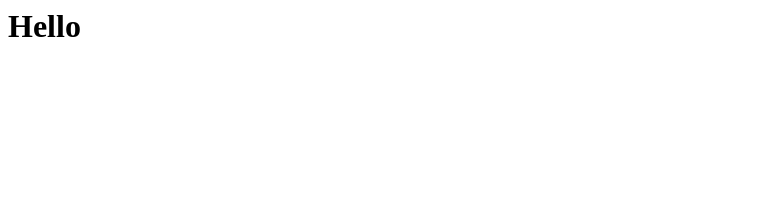
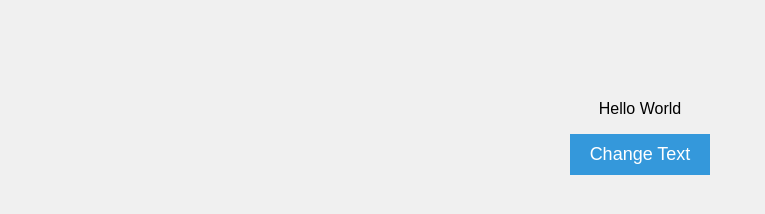
Before and after one commit to sreejithfocaloid/notion-html-test, a plain HTML site: page index.html in a window 1280 px wide. Shown: the whole page, without its empty margins (0-765 px from the left). Drawn offline with Linux system fonts and the light colour scheme.

Commit message:
Update index.html

```diff
--- a/index.html
+++ b/index.html
@@ -1,13 +1,45 @@
-<html>
+<!DOCTYPE html>
+<html lang="en">
 <head>
-    <title>Hello, World!</title>
+    <meta charset="UTF-8">
+    <meta name="viewport" content="width=device-width, initial-scale=1.0">
+    <title>Hello World Page</title>
+    <style>
+        body {
+            font-family: Arial, sans-serif;
+            background-color: #f0f0f0;
+            text-align: center;
+        }
 
+        .container {
+            margin-top: 100px;
+        }
+
+        button {
+            padding: 10px 20px;
+            font-size: 18px;
+            background-color: #3498db;
+            color: #fff;
+            border: none;
+            cursor: pointer;
+            transition: background-color 0.3s;
+        }
+
+        button:hover {
+            background-color: #2980b9;
+        }
+    </style>
 </head>
 <body>
-    <h1 id="name">Hello, World!</h1>
+    <div class="container">
+        <p id="message">Hello World</p>
+        <button id="changeButton">Change Text</button>
+    </div>
+
     <script>
-        alert("Hello, World! This is an alert message.");
-       document.getElementById("name").innerHTML="Hello";
+        document.getElementById('changeButton').addEventListener('click', function() {
+            document.getElementById('message').textContent = 'Hello Slim';
+        });
     </script>
 </body>
 </html>
```
